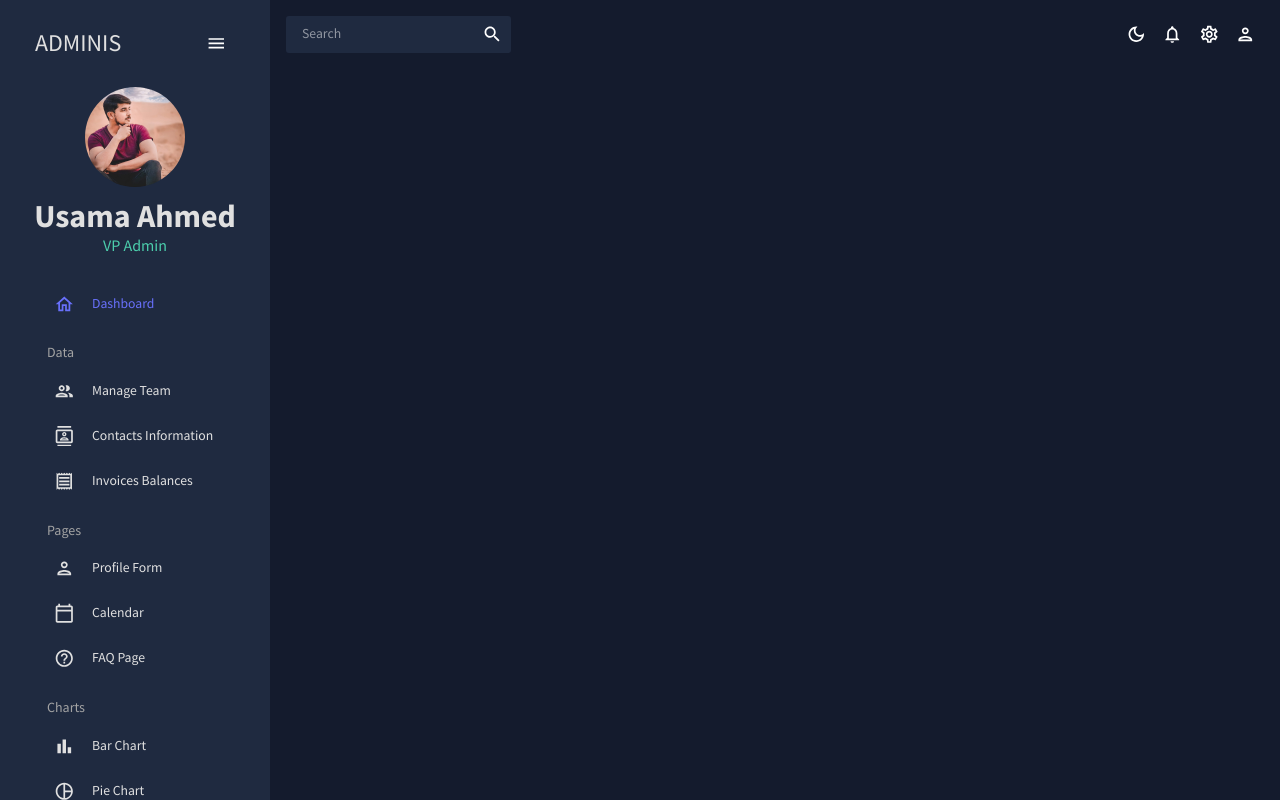
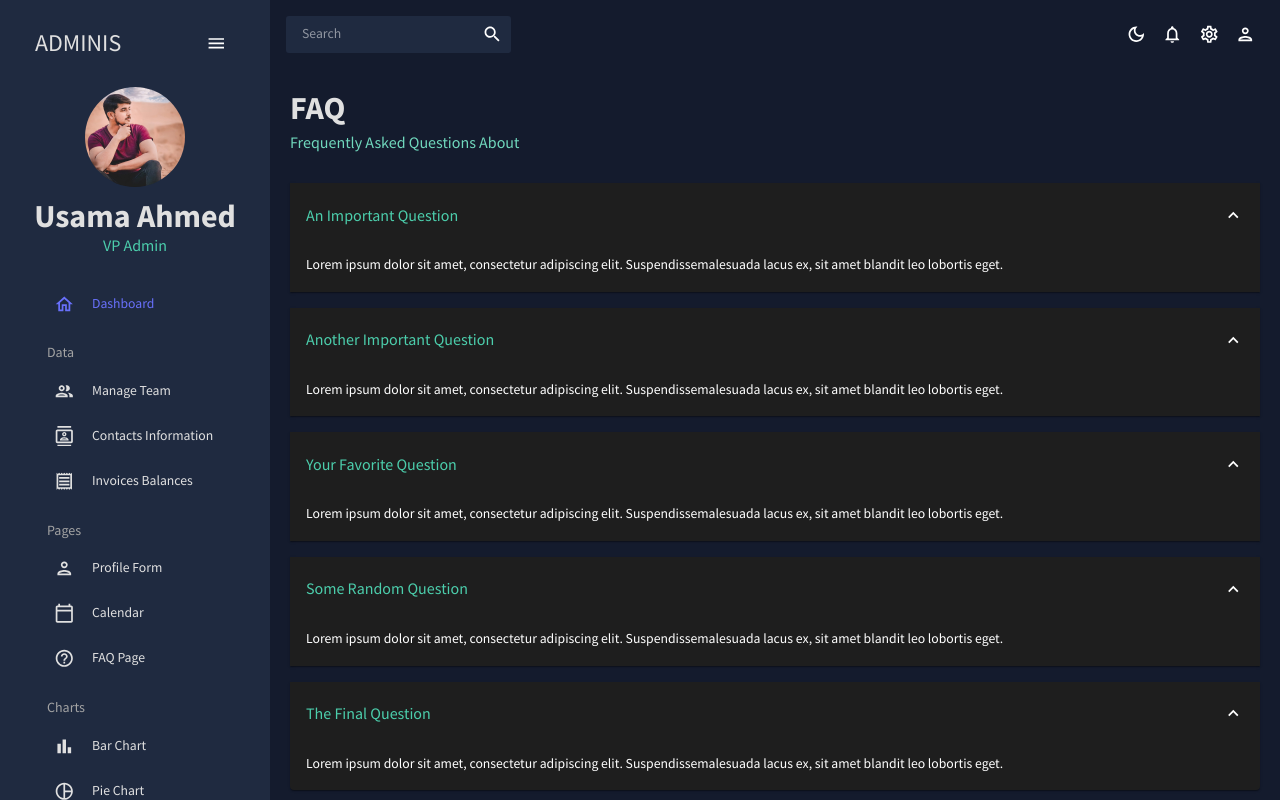
Before and after one commit to usama2333/Admin-Dash-Board, a React (Create React App) app: page /faq in a window 1280 px wide. Built offline with nearby package versions, Linux system fonts and the light colour scheme.

Commit message:
added FAQ section

```diff
--- a/src/App.js
+++ b/src/App.js
@@ -11,7 +11,7 @@ import Contacts from "./scenes/contacts";
 import Form from "./scenes/form";
 // import Line from "./scenes/line";
 // import Pie from "./scenes/pie";
-// import FAQ from "./scenes/faq";
+import FAQ from "./scenes/faq";
 // import Geography from "./scenes/geography";
 import Calendar from "./scenes/calendar";
 
@@ -33,10 +33,11 @@ function App() {
               <Route path="/invoices" element={<Invoices />} />
               <Route path="/form" element={<Form />} />
               <Route path="/calendar" element={<Calendar />} />
+              <Route path="/faq" element={<FAQ />} />
               {/*<Route path="/bar" element={<Bar />} />
               <Route path="/pie" element={<Pie />} />
               <Route path="/line" element={<Line />} />
-              <Route path="/faq" element={<FAQ />} />
+
 
               <Route path="/geography" element={<Geography />} /> */}
             </Routes>
--- /dev/null
+++ b/src/components/AccordionComponent.js
@@ -0,0 +1,35 @@
+
+import React, { Fragment } from 'react';
+import { Box, useTheme } from "@mui/material";
+import Accordion from "@mui/material/Accordion";
+import AccordionSummary from "@mui/material/AccordionSummary";
+import AccordionDetails from "@mui/material/AccordionDetails";
+import Typography from "@mui/material/Typography";
+import ExpandMoreIcon from "@mui/icons-material/ExpandMore";
+// import { tokens } from "../../theme";
+import { tokens } from '../theme';
+
+const AccordionComponent = ({question , text}) => {
+    const theme = useTheme();
+    const colors = tokens(theme.palette.mode)
+  return (
+    <Fragment>
+
+<Accordion defaultExpanded>
+        <AccordionSummary expandIcon={<ExpandMoreIcon />}>
+          <Typography color={colors.greenAccent[500]} variant="h5">
+          {question}
+          </Typography>
+        </AccordionSummary>
+        <AccordionDetails>
+          <Typography>
+            {text}
+          </Typography>
+        </AccordionDetails>
+      </Accordion>
+
+    </Fragment>
+  )
+}
+
+export default AccordionComponent
--- /dev/null
+++ b/src/scenes/faq/index.js
@@ -0,0 +1,44 @@
+import React, { Fragment } from "react";
+import { Box, useTheme } from "@mui/material";
+import Header from "../../components/Header";
+import AccordianComponent from "../../components/AccordionComponent";
+
+const data = [
+  {
+    question: "An Important Question",
+    text: " Lorem ipsum dolor sit amet, consectetur adipiscing elit. Suspendissemalesuada lacus ex, sit amet blandit leo lobortis eget.",
+  },
+  {
+    question: "Another Important Question",
+    text: " Lorem ipsum dolor sit amet, consectetur adipiscing elit. Suspendissemalesuada lacus ex, sit amet blandit leo lobortis eget.",
+  },
+  {
+    question: "Your Favorite Question",
+    text: " Lorem ipsum dolor sit amet, consectetur adipiscing elit. Suspendissemalesuada lacus ex, sit amet blandit leo lobortis eget.",
+  },
+  {
+    question: "Some Random Question",
+    text: " Lorem ipsum dolor sit amet, consectetur adipiscing elit. Suspendissemalesuada lacus ex, sit amet blandit leo lobortis eget.",
+  },
+  {
+    question: "The Final Question",
+    text: " Lorem ipsum dolor sit amet, consectetur adipiscing elit. Suspendissemalesuada lacus ex, sit amet blandit leo lobortis eget.",
+  },
+];
+
+const Faq = () => {
+  return (
+    <Fragment>
+      <Box m="20px">
+        <Header title="FAQ" subtitle="Frequently Asked Questions About" />
+
+        {data.map((data) => (
+          <AccordianComponent question={data.question} text={data.text} />
+        ))}
+
+      </Box>
+    </Fragment>
+  );
+};
+
+export default Faq;
```
